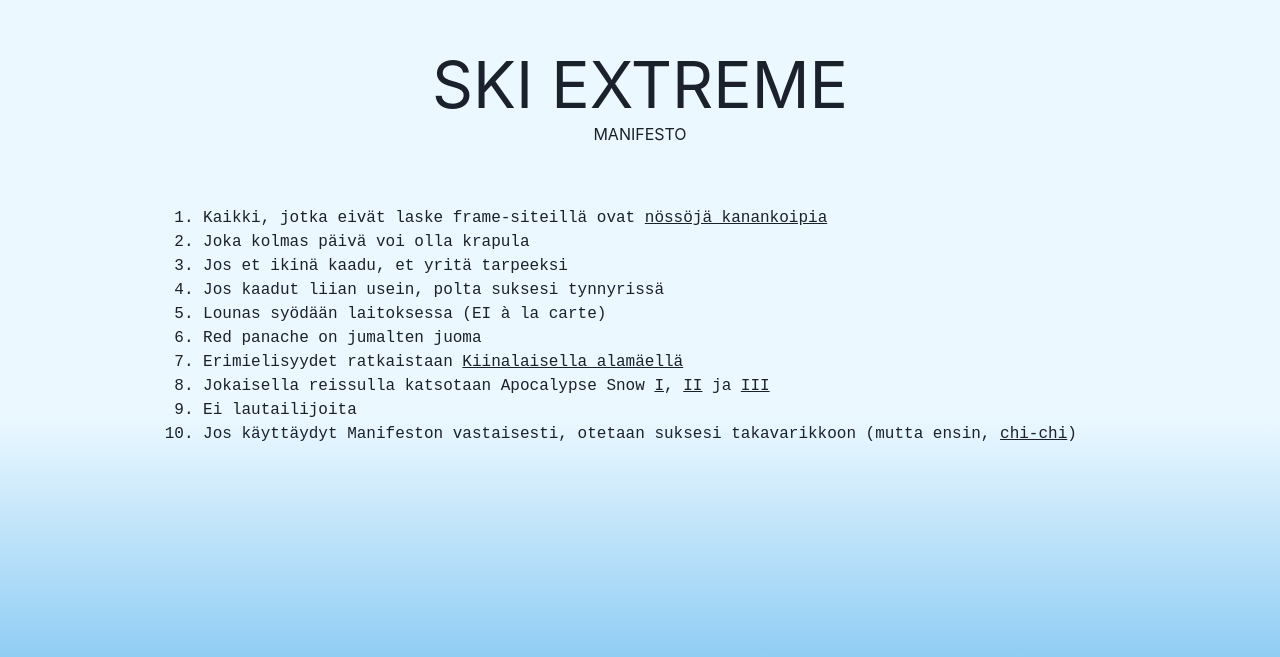
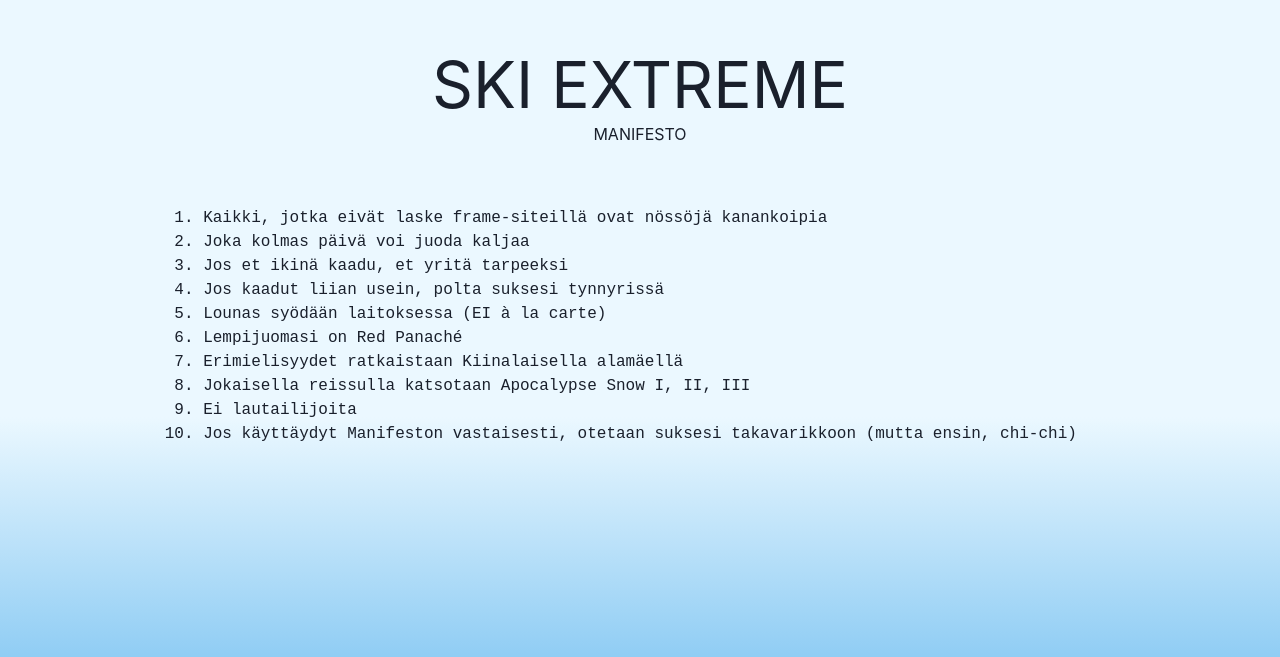
Before and after one commit to peksi/ski-extreme.com, a Next.js app: page / in a window 1280 px wide. Shown: the part 143-800 px from the top of the page. Built offline with nearby package versions, Linux system fonts and the light colour scheme.

Commit message:
päivitellääs sääntöjä

```diff
--- a/pages/index.tsx
+++ b/pages/index.tsx
@@ -15,49 +15,18 @@
 				<h1 className={styles.title}>SKI EXTREME</h1>
 				<h2>MANIFESTO</h2>
 				<ol className={styles.manifesto}>
-					<li>
-						Kaikki, jotka eivät laske frame-siteillä ovat{' '}
-						<a href="https://fi.linkedin.com/in/luukascastren">nössöjä kanankoipia</a>
-					</li>
-					<li>Joka kolmas päivä voi olla krapula</li>
+					<li>Kaikki, jotka eivät laske frame-siteillä ovat nössöjä kanankoipia</li>
+					<li>Joka kolmas päivä voi juoda kaljaa</li>
 					<li>Jos et ikinä kaadu, et yritä tarpeeksi</li>
 					<li>Jos kaadut liian usein, polta suksesi tynnyrissä</li>
 					<li>Lounas syödään laitoksessa (EI à la carte)</li>
-					<li>Red panache on jumalten juoma</li>
-					<li>
-						Erimielisyydet ratkaistaan{' '}
-						<a href="https://www.youtube.com/watch?v=_Qe3HBqFhTU">Kiinalaisella alamäellä</a>
-					</li>
-					<li>
-						Jokaisella reissulla katsotaan Apocalypse Snow{' '}
-						<a
-							target="_blank"
-							href="https://www.youtube.com/watch?v=rbdUEOyryeg"
-							rel="noopener noreferrer"
-						>
-							I
-						</a>
-						,{' '}
-						<a
-							target="_blank"
-							href="https://www.youtube.com/watch?v=pdO-jllFqmA"
-							rel="noopener noreferrer"
-						>
-							II
-						</a>{' '}
-						ja{' '}
-						<a
-							target="_blank"
-							href="https://www.youtube.com/watch?v=n4A7ssN2xy0"
-							rel="noopener noreferrer"
-						>
-							III
-						</a>
-					</li>
+					<li>Lempijuomasi on Red Panaché</li>
+					<li>Erimielisyydet ratkaistaan Kiinalaisella alamäellä</li>
+					<li>Jokaisella reissulla katsotaan Apocalypse Snow I, II, III</li>
 					<li>Ei lautailijoita</li>
 					<li>
-						Jos käyttäydyt Manifeston vastaisesti, otetaan suksesi takavarikkoon (mutta ensin,{' '}
-						<a href="https://www.youtube.com/watch?v=RxIzX2UglpA">chi-chi</a>)
+						Jos käyttäydyt Manifeston vastaisesti, otetaan suksesi takavarikkoon (mutta ensin,
+						chi-chi)
 					</li>
 				</ol>
 			</main>
```
